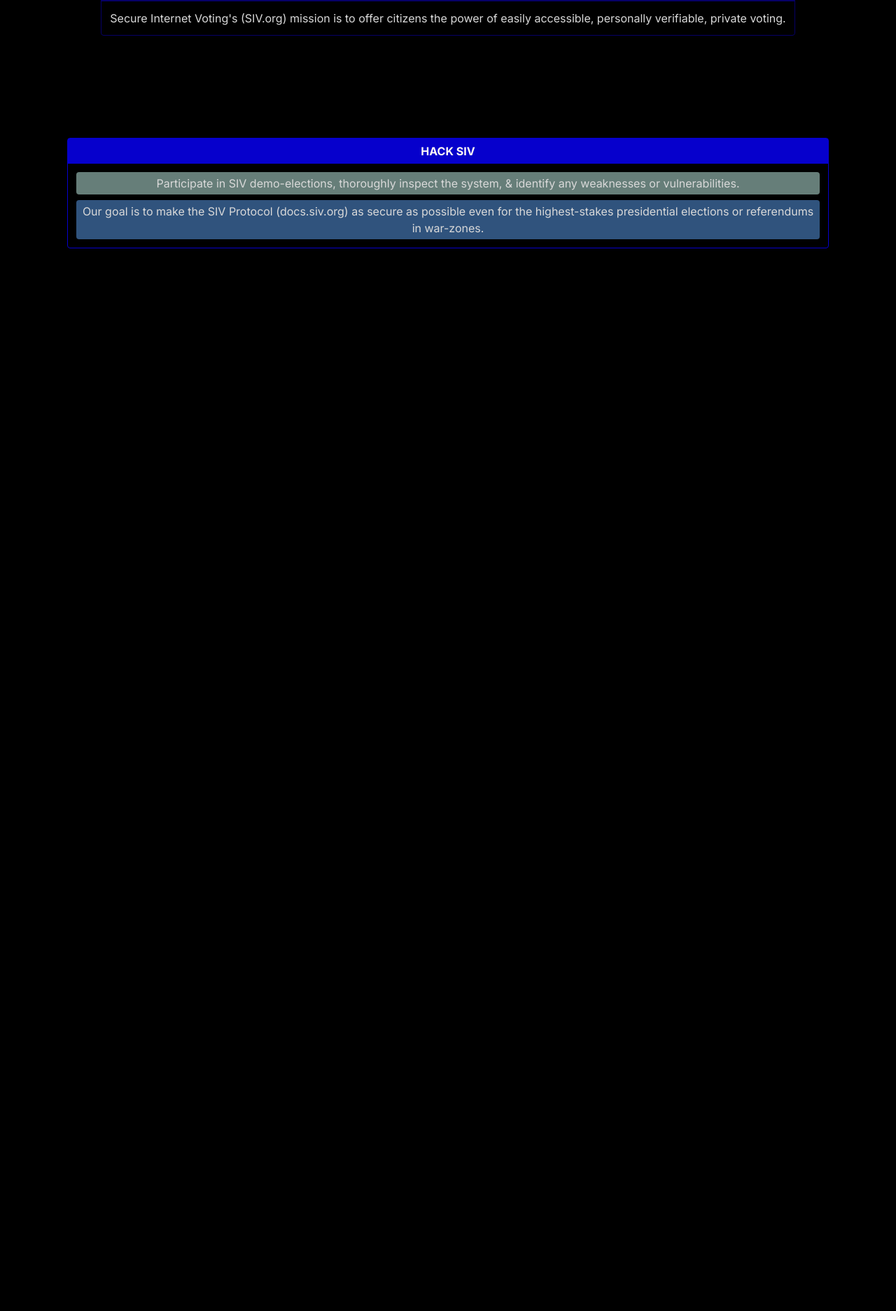
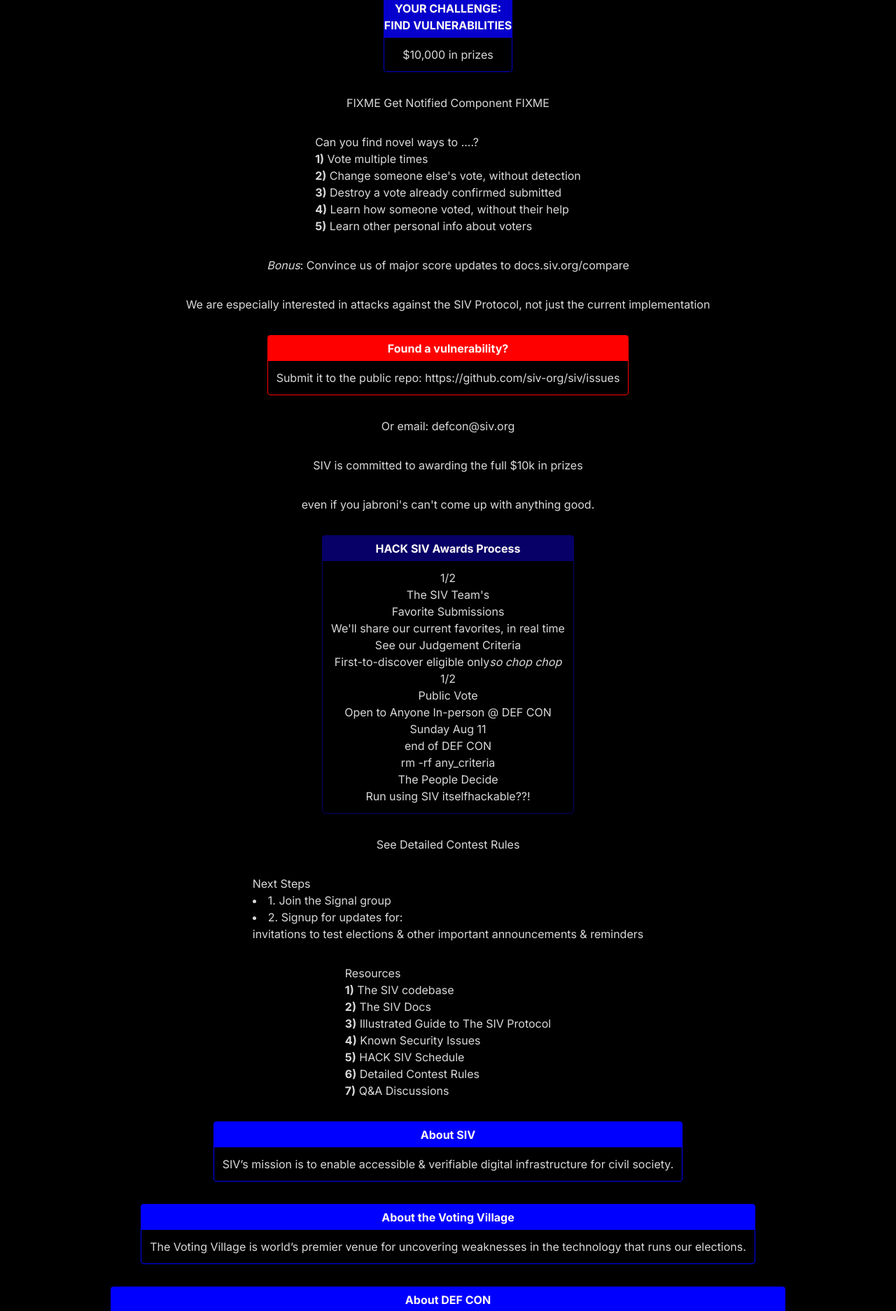
Before and after one commit to siv-org/hack.siv.org, a Next.js app: page / in a window 1280 px wide. Shown: the part 349-2223 px from the top of the page at 70% size. Before the commit the page ends 800 px from the top, so only its background shows below. Built offline with nearby package versions, Linux system fonts and the light colour scheme.

Commit message:
Add homepage text

```diff
--- a/app/Box.tsx
+++ b/app/Box.tsx
@@ -6,7 +6,7 @@
   color,
 }: {
   color: string
-  title: string
+  title: string | JSX.Element
   children: string | JSX.Element | (string | JSX.Element)[]
 }) => {
   return (
--- a/app/page.tsx
+++ b/app/page.tsx
@@ -2,32 +2,164 @@
 
 export default function Home() {
   return (
-    <main className="flex min-h-screen flex-col items-center justify-between p-24">
+    <main className="flex min-h-screen flex-col items-center  p-24 space-y-8">
       <div className="text-center">
-        <p>This year debuting at</p>
+        <p>NOW OPEN @</p>
         <p>DEFCON</p>
         <p>Voting Village</p>
+        <p>and online ;)</p>
       </div>
 
-      <Box title="SIV" color="#060067">
-        Secure Internet Voting&apos;s <a href="https://siv.org">(SIV.org)</a>{' '}
-        mission is to offer citizens the power of easily accessible, personally
-        verifiable, private voting.
+      <Box title="HACK SIV" color="#060067">
+        Internet voting system designed for{' '}
+        <b>government-grade election security</b>, with mathematically provable
+        privacy & vote verifiability.
       </Box>
 
-      <Box title="HACK SIV" color="#0600cc">
-        <div className="space-y-2">
-          <div className="bg-teal-100/50 rounded p-1">
-            Participate in SIV demo-elections, thoroughly inspect the system, &
-            identify any weaknesses or vulnerabilities.
+      <Box
+        title={
+          <>
+            <div>YOUR CHALLENGE:</div>
+            <div>FIND VULNERABILITIES</div>
+          </>
+        }
+        color="#0600cc"
+      >
+        $10,000 in prizes
+      </Box>
+
+      <div>FIXME Get Notified Component FIXME</div>
+
+      <div>
+        <h3>Can you find novel ways to ....?</h3>
+        {[
+          'Vote multiple times',
+          "Change someone else's vote, without detection",
+          'Destroy a vote already confirmed submitted',
+          'Learn how someone voted, without their help',
+          'Learn other personal info about voters',
+        ].map((text, i) => (
+          <div key={i}>
+            <b>{i + 1})</b> {text}
           </div>
-          <div className="bg-blue-400/50 rounded p-1">
-            Our goal is to make the SIV Protocol (docs.siv.org) as secure as
-            possible even for the highest-stakes presidential elections or
-            referendums in war-zones.
+        ))}
+      </div>
+
+      <div>
+        <i>Bonus</i>: Convince us of major score updates to{' '}
+        <a href="docs.siv.org/compare" target="_blank">
+          docs.siv.org/compare
+        </a>
+      </div>
+
+      <div>
+        We are especially interested in attacks against the SIV Protocol, not
+        just the current implementation
+      </div>
+
+      <Box color="red" title={'Found a vulnerability?'}>
+        Submit it to the public repo:{' '}
+        <a>https://github.com/siv-org/siv/issues</a>
+      </Box>
+      <p>Or email: defcon@siv.org</p>
+
+      <h3>SIV is committed to awarding the full $10k in prizes</h3>
+      <h4>
+        even if you jabroni{"'"}s can{"'"}t come up with anything good.
+      </h4>
+
+      <Box title="HACK SIV Awards Process" color="#060067">
+        <div>
+          <div>
+            <h4>1/2</h4>
+            <h3>The SIV Team{"'"}s</h3>
+            <h4>Favorite Submissions</h4>
+
+            <div>We{"'"}ll share our current favorites, in real time</div>
+            <div>See our Judgement Criteria</div>
+            <div>
+              First-to-discover eligible only
+              <i>so chop chop</i>
+            </div>
+          </div>
+          <div>
+            <h4>1/2</h4>
+            <h3>Public Vote</h3>
+
+            <h4>Open to Anyone In-person @ DEF CON</h4>
+
+            <div>
+              Sunday Aug 11
+              <div>end of DEF CON</div>
+            </div>
+
+            <div>
+              <div>rm -rf any_criteria</div>
+              The People Decide
+            </div>
+
+            <div>
+              Run using SIV itself
+              <span>hackable??!</span>
+            </div>
           </div>
         </div>
       </Box>
+
+      <a>See Detailed Contest Rules</a>
+
+      <div>
+        <h4>Next Steps</h4>
+
+        <div>
+          <li>1. Join the Signal group</li>
+          <li>
+            2. Signup for updates for:
+            <div>
+              invitations to test elections & other important announcements &
+              reminders
+            </div>
+          </li>
+        </div>
+      </div>
+
+      <div>
+        <h4>Resources</h4>
+
+        {[
+          'The SIV codebase',
+          'The SIV Docs',
+          'Illustrated Guide to The SIV Protocol',
+          'Known Security Issues',
+          'HACK SIV Schedule',
+          'Detailed Contest Rules',
+          'Q&A Discussions',
+        ].map((text, i) => (
+          <div key={i}>
+            <b>{i + 1})</b> {text}
+          </div>
+        ))}
+      </div>
+
+      <Box color="blue" title="About SIV">
+        SIV’s mission is to enable accessible & verifiable digital
+        infrastructure for civil society.
+      </Box>
+      <Box color="blue" title="About the Voting Village">
+        The Voting Village is world’s premier venue for uncovering weaknesses in
+        the technology that runs our elections.
+      </Box>
+      <Box color="blue" title="About DEF CON">
+        DEF CON is the world’s largest hacking conference, hosting 30,000
+        Information Security specialists in Las Vegas every year.
+      </Box>
+
+      <div>
+        Submissions close in
+        <div>9 days</div>
+      </div>
+
+      <h3>Good luck! 🍀</h3>
     </main>
   )
 }
```
